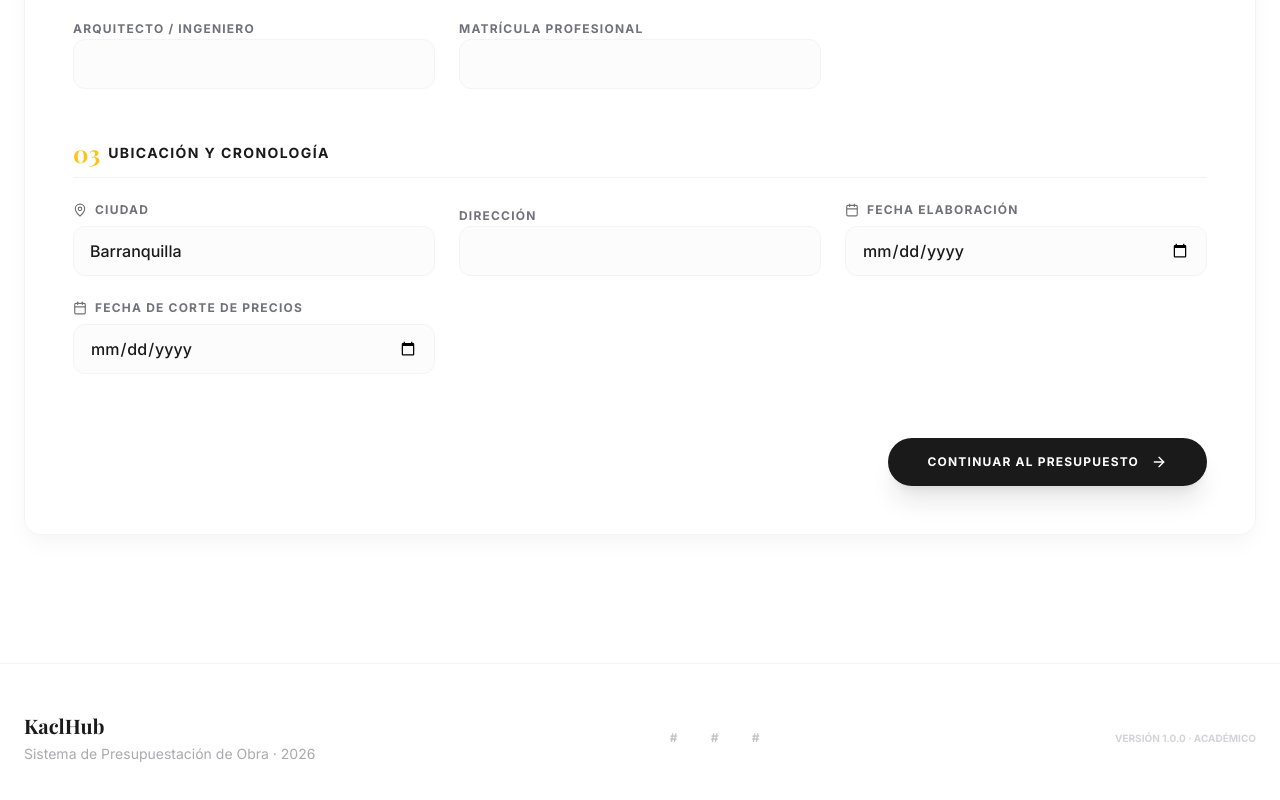
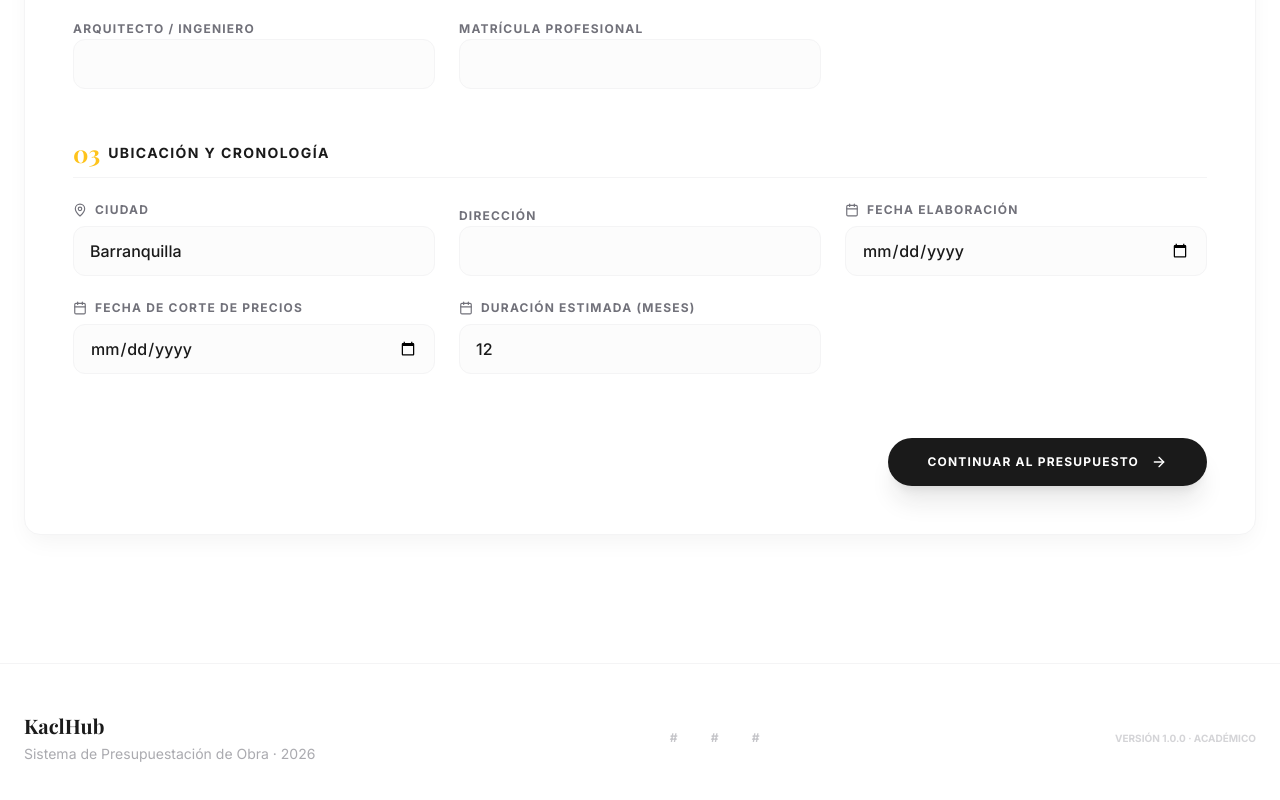
Before and after one commit to TDev-GabrielNavarro/KaclHub, a React (Vite) app: page / in a window 1280 px wide. Shown: the part 1026-1826 px from the top of the page. Built offline with nearby package versions, Linux system fonts and the light colour scheme; a web font is replaced by a local one.

Commit message:
feat: implementar cronograma de obra interactivo y flujo de inversión mensual

```diff
--- a/src/tabs/CaratulaTab.tsx
+++ b/src/tabs/CaratulaTab.tsx
@@ -219,6 +219,20 @@ export const CaratulaTab: React.FC = () => {
                     className="w-full px-4 py-3 rounded-xl border border-linen bg-cream/50 focus:bg-white focus:border-primary outline-none transition-all font-medium"
                   />
                 </div>
+                <div className="space-y-2">
+                  <label className="text-xs font-bold uppercase tracking-widest text-graphite flex items-center gap-2">
+                    <Calendar size={14} /> Duración Estimada (Meses)
+                  </label>
+                  <input
+                    type="number"
+                    min="1"
+                    name="duracionMeses"
+                    value={state.cronograma.duracionMeses}
+                    onChange={(e) => updateState('cronograma.duracionMeses', Math.max(1, parseInt(e.target.value) || 1))}
+                    className="w-full px-4 py-3 rounded-xl border border-linen bg-cream/50 focus:bg-white focus:border-primary outline-none transition-all font-medium"
+                  />
+                </div>
+
               </div>
             </section>
           </div>
--- a/src/tabs/CronogramaTab.tsx
+++ b/src/tabs/CronogramaTab.tsx
@@ -1,6 +1,6 @@
 import React, { useMemo } from 'react';
 import { motion } from 'motion/react';
-import { Calendar, BarChart, Info, Layers, Zap } from 'lucide-react';
+import { Calendar, BarChart, Info, Layers, Zap, RefreshCw } from 'lucide-react';
 import { usePresupuesto } from '../context/PresupuestoContext';
 import { cn, formatCOP } from '../utils/utils';
 import {
@@ -30,6 +30,42 @@ export const CronogramaTab: React.FC = () => {
 
     editItem('capitulos', capituloId, { mesesActivos: newMeses });
   };
+
+  // Regenerate Gantt with strict sequential distribution (waterfall)
+  const resetGantt = () => {
+    if (!window.confirm('¿Regenerar el Gantt? Esto distribuirá los capítulos de forma estrictamente secuencial a lo largo del proyecto.')) return;
+
+    const C = state.capitulos.length;
+    const M = duracionMeses;
+
+    if (C === 0) return;
+
+    state.capitulos.forEach((cap, index) => {
+      const startMonth = Math.floor(index * (M / C)) + 1;
+      const endMonth = Math.floor((index + 1) * (M / C));
+
+      const newMeses = [];
+      for (let m = startMonth; m <= endMonth; m++) {
+        if (m <= M) newMeses.push(m);
+      }
+
+      // Asegurar que el último capítulo llegue hasta el final si hay redondeos
+      if (index === C - 1 && newMeses[newMeses.length - 1] < M) {
+        for (let m = newMeses[newMeses.length - 1] + 1; m <= M; m++) {
+          newMeses.push(m);
+        }
+      }
+
+      // Asegurar al menos 1 mes por capítulo
+      if (newMeses.length === 0) {
+        const fallback = Math.min(startMonth, M);
+        newMeses.push(fallback);
+      }
+
+      editItem('capitulos', cap.id, { mesesActivos: newMeses });
+    });
+  };
+
 
   // Cash flow calculation
   const flujoMensual = useMemo(() => {
@@ -95,6 +131,14 @@ export const CronogramaTab: React.FC = () => {
               </div>
             </div>
           </div>
+          <button
+            onClick={resetGantt}
+            title="Ajustar todas las actividades a la duración actual"
+            className="flex items-center justify-center gap-2 bg-white border border-linen p-4 rounded-2xl shadow-sm hover:bg-paper hover:border-graphite/20 transition-all text-xs font-bold uppercase tracking-widest text-forest"
+          >
+            <RefreshCw size={18} className="text-primary" />
+            <span className="hidden sm:inline">Regenerar Gantt</span>
+          </button>
         </div>
       </div>
 
```
